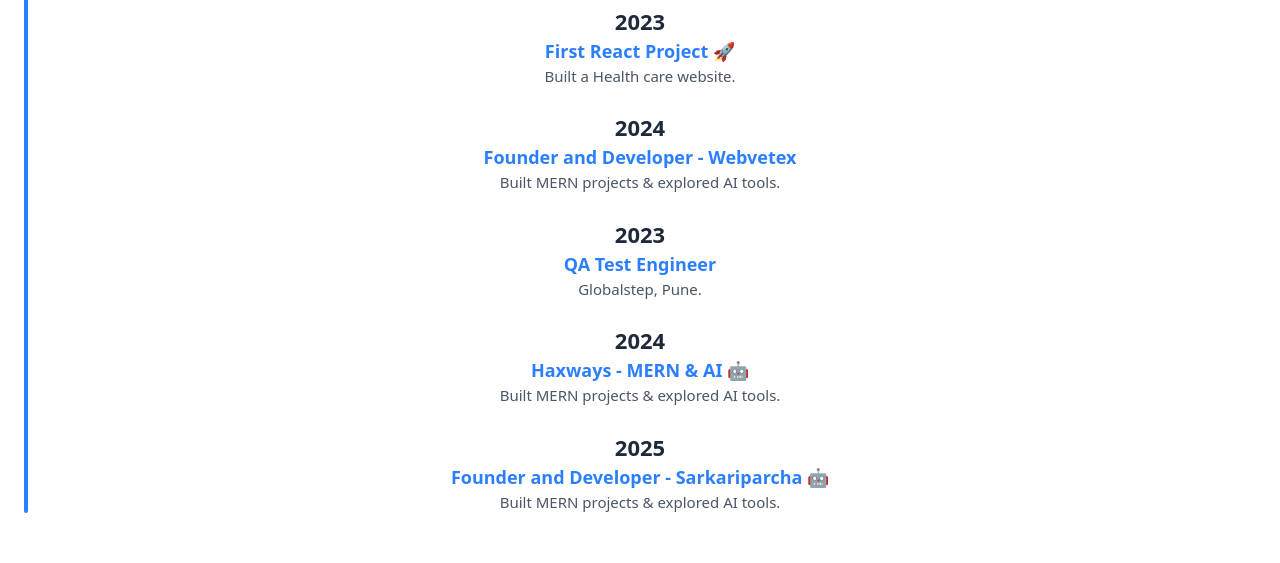
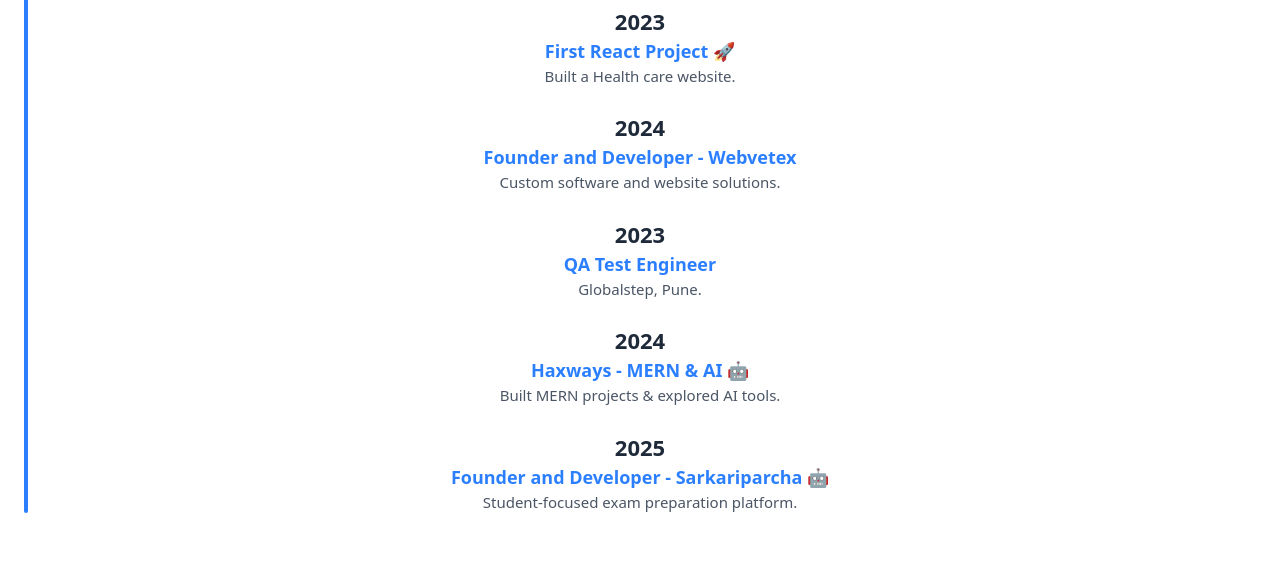
Before and after one commit to harshitsaini01/portfolio_live, a React (Vite) app: page / in a window 1280 px wide. Shown: the part 5294-5857 px from the top of the page. Built offline with nearby package versions, Linux system fonts and the light colour scheme.

Commit message:
contact page

```diff
--- a/src/components/pages/JourneyTimeline.jsx
+++ b/src/components/pages/JourneyTimeline.jsx
@@ -15,7 +15,7 @@
     {
       year: "2024",
       title: "Founder and Developer - Webvetex",
-      desc: "Built MERN projects & explored AI tools.",
+      desc: "Custom software and website solutions.",
     },
    {
   year: "2023",
@@ -31,7 +31,7 @@
 {
   year: "2025",
   title: "Founder and Developer - Sarkariparcha 🤖",
-  desc: "Built MERN projects & explored AI tools.",
+  desc: "Student-focused exam preparation platform.",
 },
 
   ];
```
